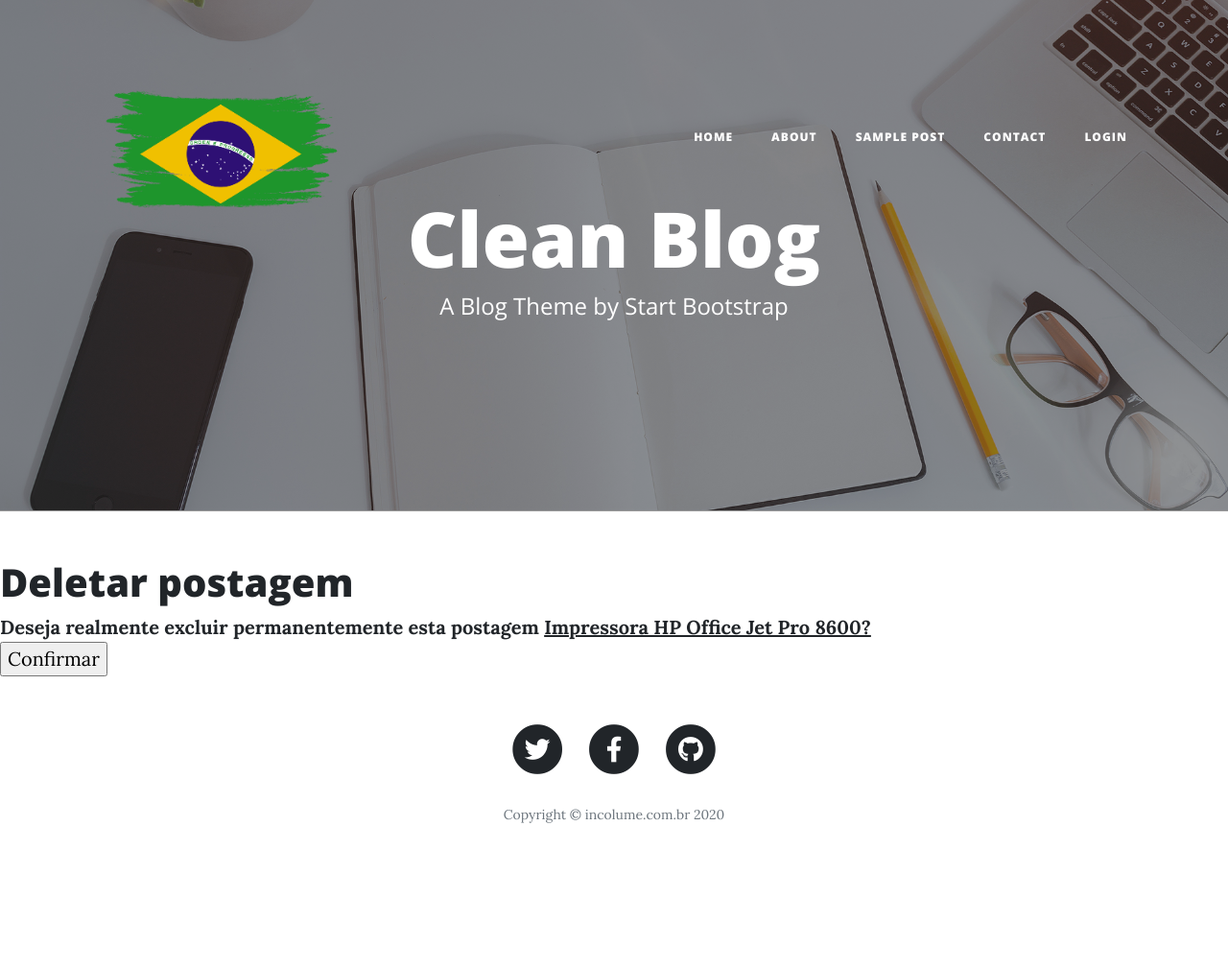
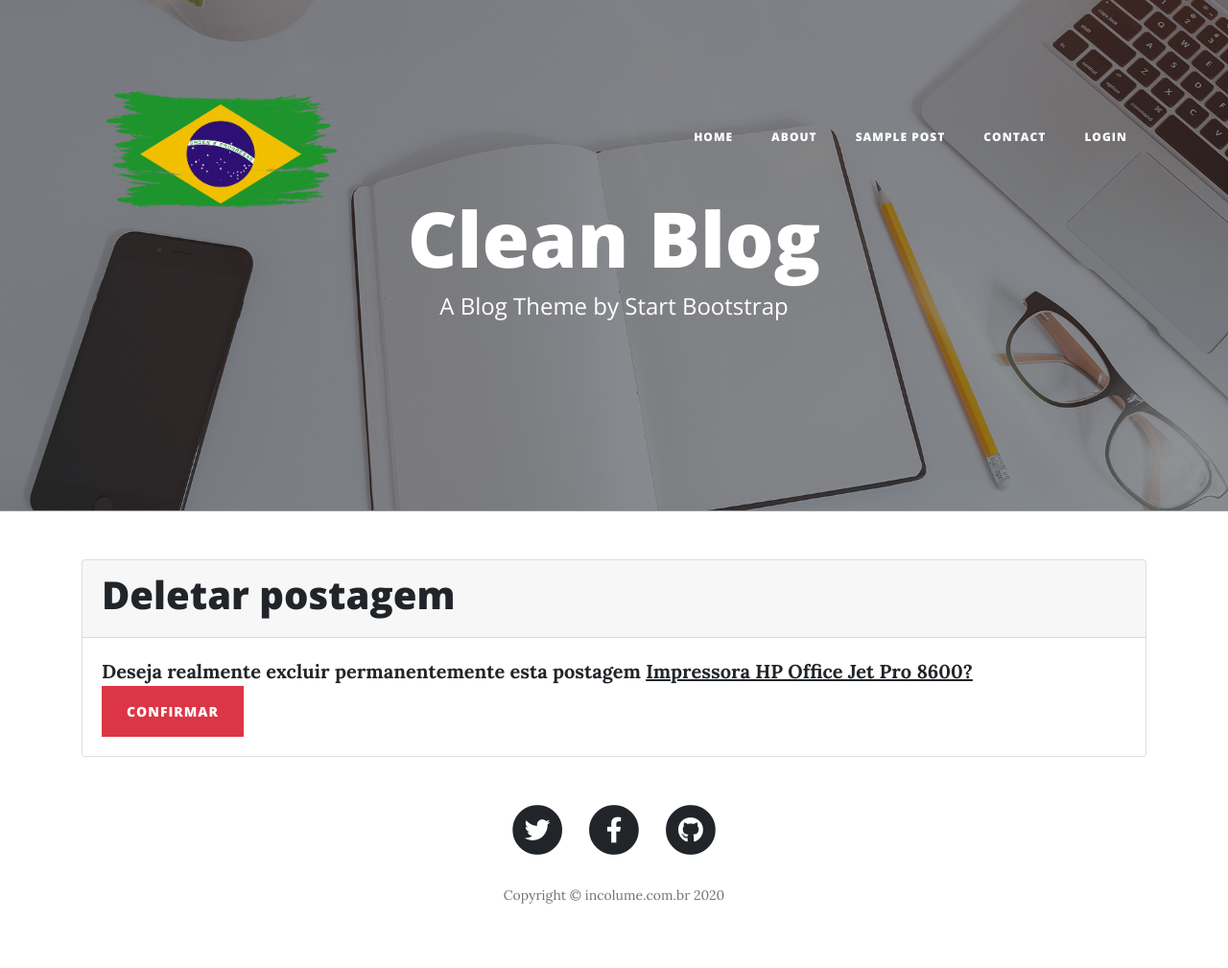
Before and after one commit to britodfbr/curso-dj-1600521579, a Django app: page /post/24/delete/ in a window 1280 px wide. Shown: the whole page at 96% size. Before the commit the page ends 858 px from the top, so only its background shows below. Run offline with Django 3.2, Linux system fonts and the light colour scheme; data comes from the database, SQL or seed files in the repository; some libraries are stand-ins or nearby versions.

Commit message:
Melhoria na apresentação visual

```diff
--- a/blog/templates/blog/post_delete.html
+++ b/blog/templates/blog/post_delete.html
@@ -1,11 +1,26 @@
 {% extends 'base.html' %}
 {% block title%} HOME - Deletar Postagem {% endblock title%}
 {% block content %}
+<div class="container justify-content-center">
+    <div class="card">
+        <div class="card-header">
             <h1>Deletar postagem</h1>
+        </div>
+        {% if messages %}
+        <ul class="messages">
+            {% for message in messages %}
+            <li {% if message.tags %} class="{{ message.tags }}" {% endif %}>{{ message }}</li>
+            {% endfor %}
+        </ul>
+        {% endif %}
+        <div class="card-body">
             <form method="post">
                 {%csrf_token%}
                 <b>Deseja realmente excluir permanentemente esta postagem <u>{{ post.title }}?</u></b>
                 <br />
-    <input type="submit" value="Confirmar">
+                <input type="submit" value="Confirmar" class="btn btn-danger">
             </form>
+        </div>
+    </div>
+</div>
 {% endblock content %}
```
Also changed, not shown: blog/templates/blog/post_detail.html (+14 -12 lines). Lines whose indentation alone changed are shown as unchanged.
